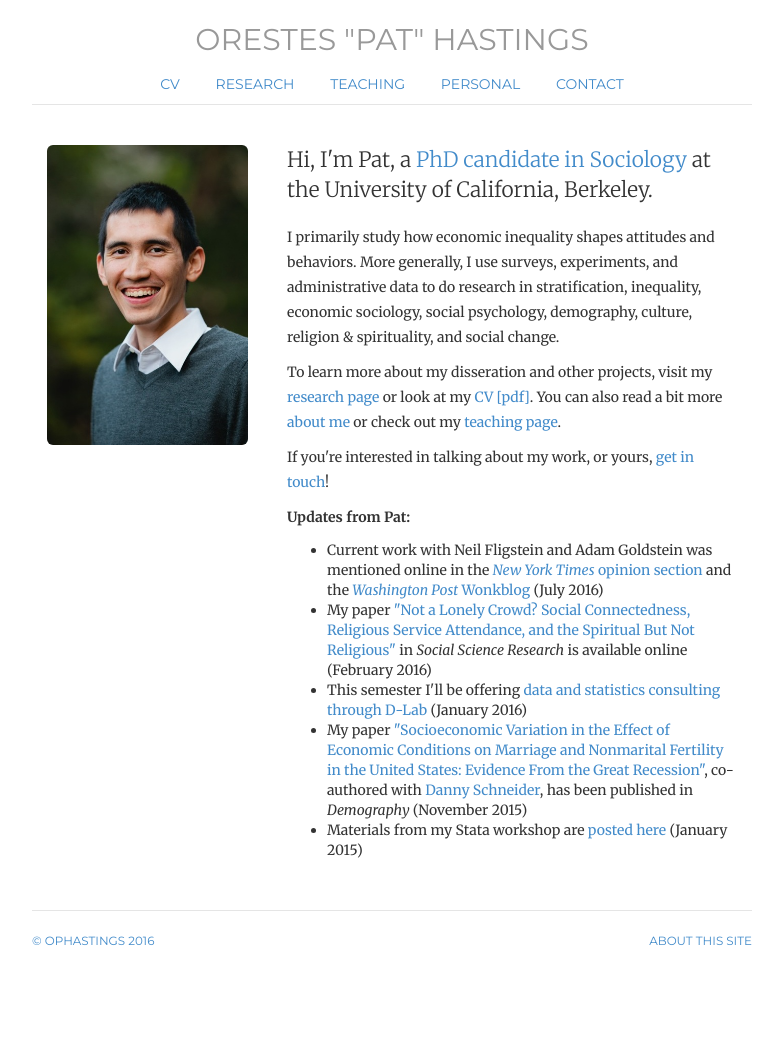
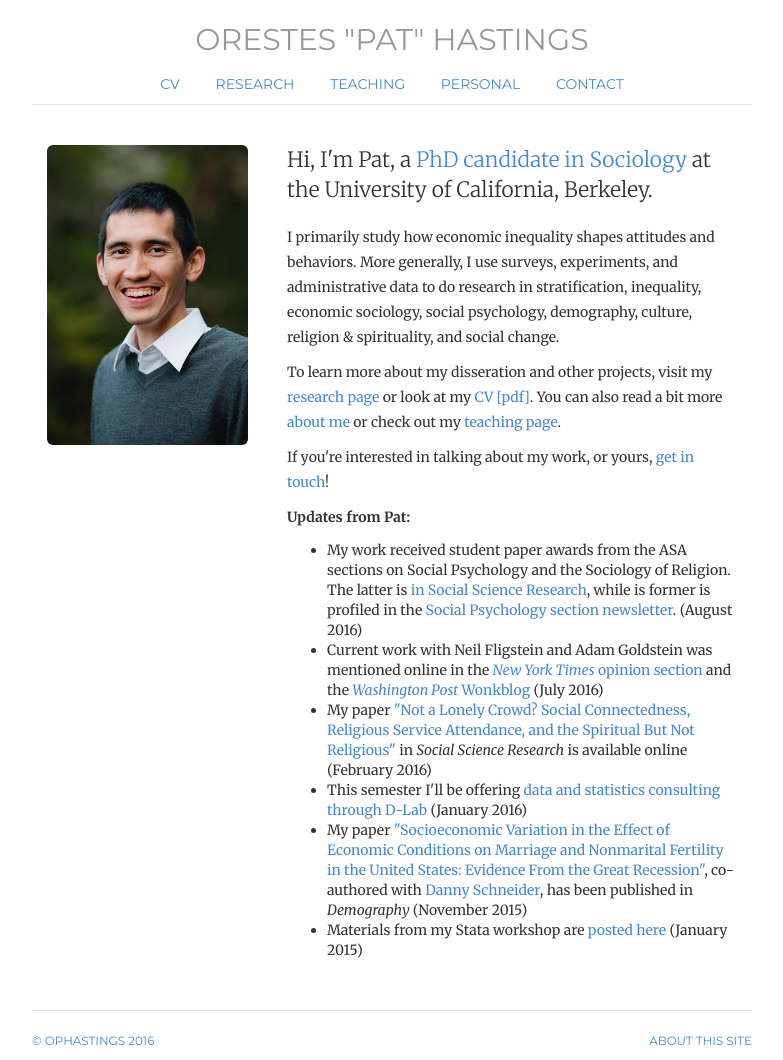
Before and after one commit to ophastings/ophastings.github.io, a Jekyll site: the page built from index.html, in a window 1280 px wide. Shown: the whole page, without its empty margins (248-1031 px from the left). Built offline with Jekyll 4.4.1, drawn with Linux system fonts in a browser that asks for light colours; comment, search, counter and statistics services are not loaded; before the commit the page ends 960 px from its top, so only the background shows below that.

Commit message:
Update index.html

```diff
--- a/index.html
+++ b/index.html
@@ -29,6 +29,9 @@ description: Website of Orestes Pat Hastings, sociology PhD candidate at UC Berk
 
 	<p><b>Updates from Pat:</b></p>
 <ul>
+	<li> My work received student paper awards from the ASA sections on Social Psychology and the Sociology of Religion.
+		The latter is <a href="http://www.sciencedirect.com/science/article/pii/S0049089X16000272">in Social Science Research</a>, while is former is profiled in the
+		<a href="http://www.socialpsychologyasasection.com/uploads/6/4/7/7/64777385/summer_2016.pdf">Social Psychology section newsletter</a>. (August 2016)
 	<li> Current work with Neil Fligstein and Adam Goldstein was mentioned online in the
 		<a href="http://www.nytimes.com/2016/07/07/opinion/campaign-stops/how-falling-behind-the-joneses-fueled-the-rise-of-trump.html">
 		<i>New York Times</i> opinion section</a> and the
```
